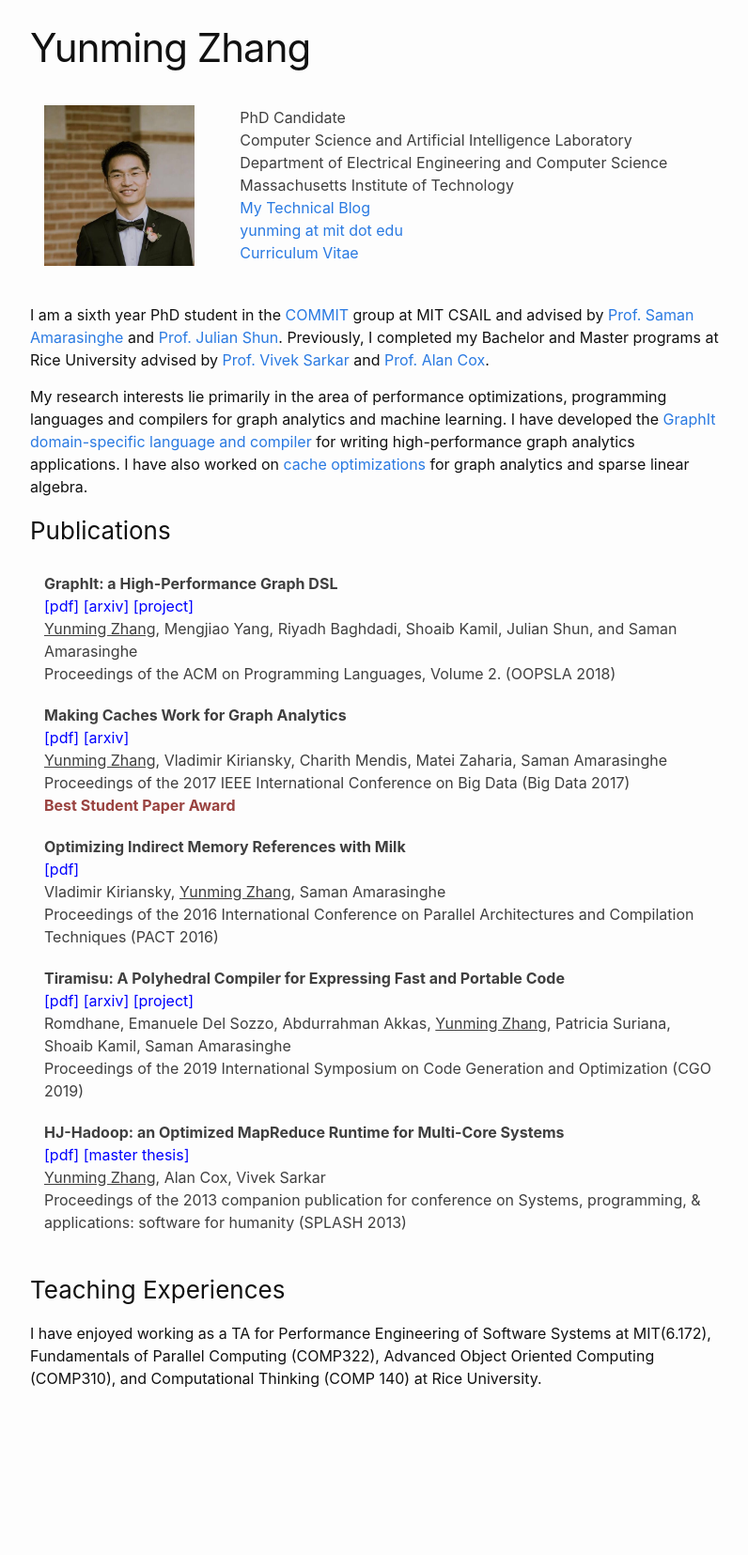
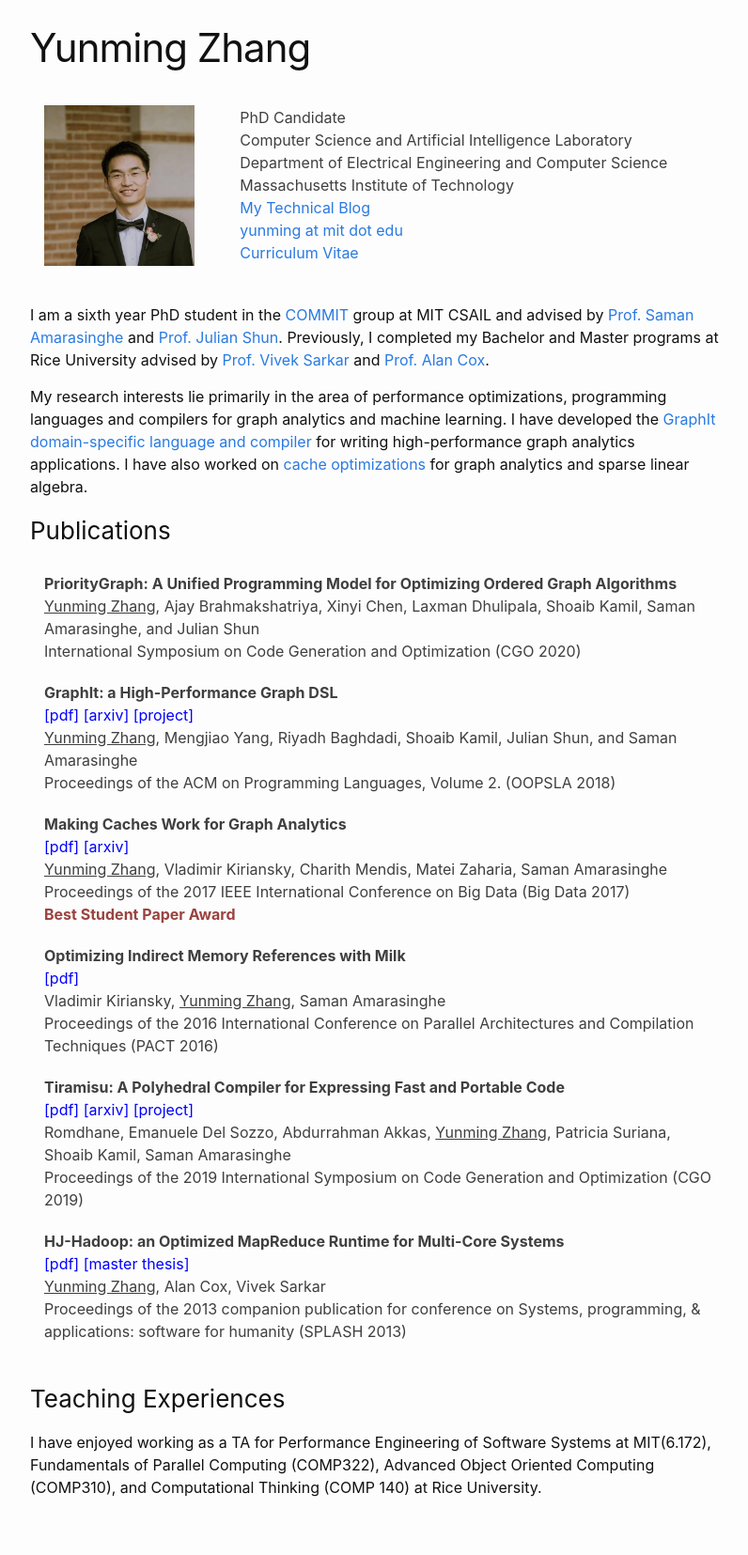
Before and after one commit to yunmingzhang17/yunmingzhang17.github.io, a Jekyll site: the page built from index.md, in a window 1280 px wide. Shown: the whole page at 94% size, without its empty margins (238-1034 px from the left). Built offline with Jekyll 4.4.1, drawn with Linux system fonts in a browser that asks for light colours; before the commit the page ends 1539 px from its top, so only the background shows below that.

Commit message:
adding the PriorityGraph to the webpage

```diff
--- a/_includes/main.html
+++ b/_includes/main.html
@@ -34,6 +34,18 @@
 <h3 class="tableheading"> Publications </h3>
 <table>
   <tbody>
+    <tr>
+      <td>
+	<b>PriorityGraph: A Unified Programming Model for Optimizing Ordered Graph Algorithms</b><br>
+	<!-- <a href="https://dl.acm.org/citation.cfm?id=3276491" style="color: #0000FF"> [pdf] </a> -->
+<!-- 	<a href="https://arxiv.org/abs/1805.00923" style="color: #0000FF">[arxiv]</a> -->
+<!-- 	<a href="https://graphit-lang.org" style="color: #0000FF"> [project] </a> -->
+<!--	<br> -->
+	<u>Yunming Zhang</u>, Ajay Brahmakshatriya, Xinyi Chen, Laxman Dhulipala, Shoaib Kamil, Saman Amarasinghe, and Julian Shun<br>
+	    International Symposium on Code Generation and Optimization (CGO 2020)<br>
+      </td>
+    </tr>
+
     <tr>
       <td>
 	<b>GraphIt: a High-Performance Graph DSL</b><br>
```
Also changed, not shown: 4 other files.
